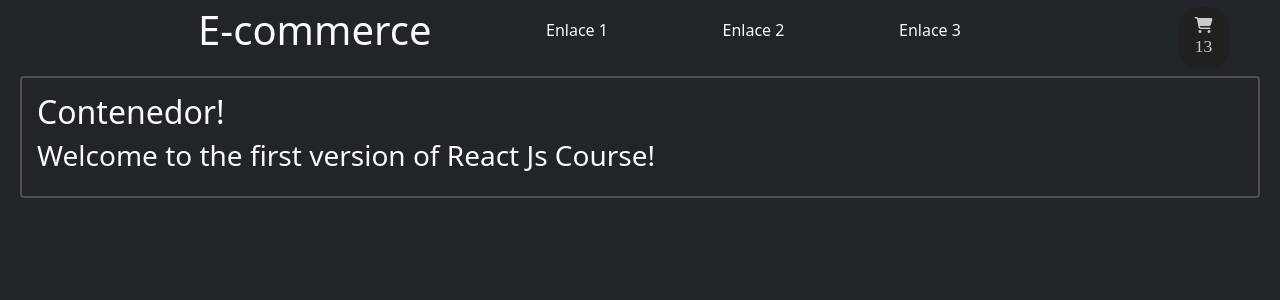
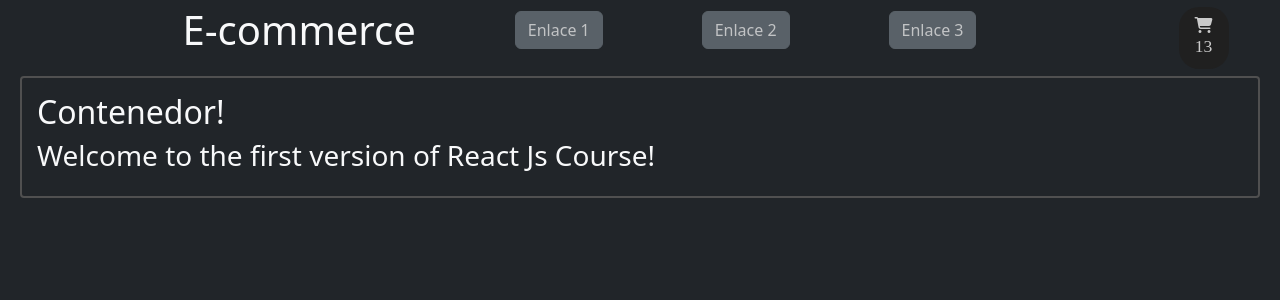
Before and after one commit to kildegaard/coderhouse-reactjs, a React (Create React App) app in the folder react-coderhouse/: page / in a window 1280 px wide. Shown: the top 300 px of the page. Built offline with nearby package versions, Linux system fonts and the light colour scheme.

Commit message:
Agregados estilos a enlaces de navbar

```diff
--- a/react-coderhouse/src/components/NavBar/NavBar.jsx
+++ b/react-coderhouse/src/components/NavBar/NavBar.jsx
@@ -7,9 +7,9 @@ export const NavBar = () => {
         <div className='menu'>
             <ul className='links'>
                 <li className='fs-1'><a href="#">E-commerce</a></li>
-                <li><a href="#">Enlace 1</a></li>
-                <li><a href="#">Enlace 2</a></li>
-                <li><a href="#">Enlace 3</a></li>
+                <li><a href="#" className='btn btn-secondary opacity-75'>Enlace 1</a></li>
+                <li><a href="#" className='btn btn-secondary opacity-75'>Enlace 2</a></li>
+                <li><a href="#" className='btn btn-secondary opacity-75'>Enlace 3</a></li>
             </ul>
 
             <CartWidget />
```
